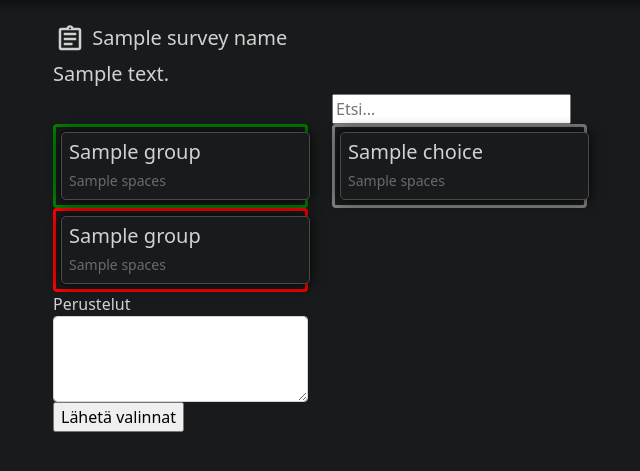
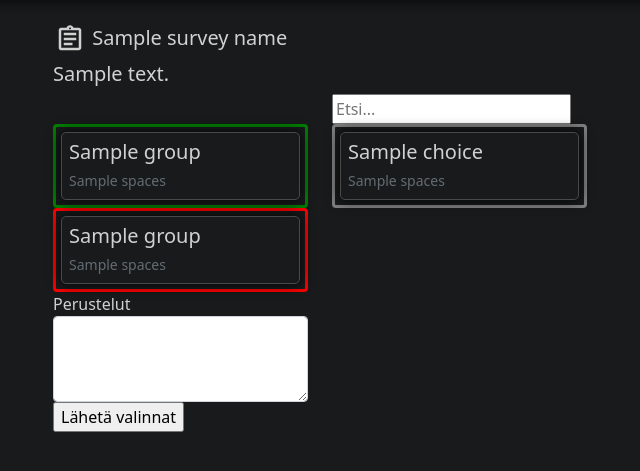
Before and after one commit to piryopt/pienryhmien-optimointi, a Flask app: template src/templates/survey.html in a window 1280 px wide. Shown: the part 57-528 px from the top of the page, without its empty margins (41-681 px from the left). Run offline with Flask 3, Linux system fonts and the light colour scheme; the template is opened without the code that fills it: most values are stand-ins (such as "Sample title", 1, 10 or a date in 2020); some libraries are stand-ins or nearby versions.

Commit message:
Fix list elements going outside list containers

```diff
--- a/src/templates/survey.html
+++ b/src/templates/survey.html
@@ -36,7 +36,7 @@
                         });
                     });
                 </script>
-                <ul id="sortable-good" class="list-group" style="border-style: solid; min-height: 80px; border-color: green;">
+                <ul id="sortable-good" class="list-group" style="border-style: solid; min-height: 80px; border-color: green; padding-right: 10px;">
                     {% for group in good_survey_choices %}
                     <li class="list-group-item list-group-item-action flex-column align-items-start" aria-current="true" id="{{ group[0] }}">
                         <div class="d-flex w-100 justify-content-between">
@@ -46,7 +46,7 @@
                     </li>
                     {% endfor %}
                 </ul>
-                <ul id="sortable-bad" class="list-group" style="border-style: solid; min-height: 80px; border-color: red">
+                <ul id="sortable-bad" class="list-group" style="border-style: solid; min-height: 80px; border-color: red; padding-right: 10px;">
                     {% for group in bad_survey_choices %}
                     <li class="list-group-item list-group-item-action flex-column align-items-start" aria-current="true" id="{{ group[0] }}">
                         <div class="d-flex w-100 justify-content-between">
@@ -64,7 +64,7 @@
 
             </div>
             <div class="col-sm">
-                <ul id="sortable-neutral" class="list-group" style="min-height: 80px; border-style: solid; border-color: gray;">
+                <ul id="sortable-neutral" class="list-group" style="min-height: 80px; border-style: solid; border-color: gray; padding-right: 10px;">
                     {% for group in choices %}
                     <li class="list-group-item list-group-item-action flex-column align-items-start" aria-current="true" id="{{ group[0] }}">
                         <div class="d-flex w-100 justify-content-between">
```
